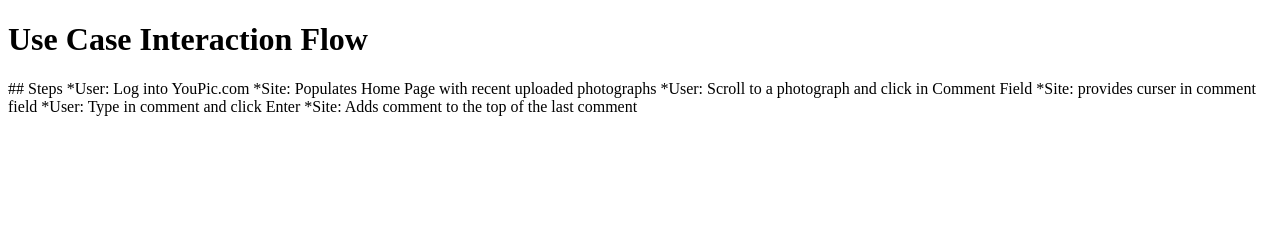
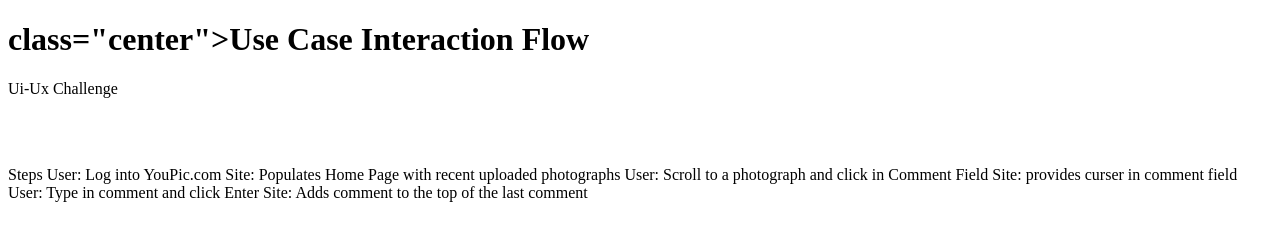
Before and after one commit to AFYAWellth/UI-UX, a plain HTML site: page interaction-flow.html in a window 1280 px wide. Drawn offline with Linux system fonts and the light colour scheme.

```diff
--- /dev/null
+++ b/Style.css
@@ -0,0 +1,13 @@
+h1 {
+    text-align: center;
+    color: #5b18bf;
+}
+
+p {
+    text-align: center;
+    color: #0a0313;
+}
+
+img {
+    width: 50%;
+}
--- a/interaction-flow.html
+++ b/interaction-flow.html
@@ -8,11 +8,20 @@
     <title>Use Case Interaction Flow to add a comment on a photo in YouPic</title>
 </head>
 <body>
-<h1>Use Case Interaction Flow</h1>
-## Steps
-*User: Log into YouPic.com
-*Site: Populates Home Page with recent uploaded photographs
-*User: Scroll to a photograph and click in Comment Field
-*Site: provides curser in comment field
-*User: Type in comment and click Enter
-*Site: Adds comment to the top of the last comment
+<h1> class="center">Use Case Interaction Flow</h1>
+<p class="center">
+    Ui-Ux Challenge
+</p>
+<br><br>
+
+<p class="center">
+    Steps
+User: Log into YouPic.com
+Site: Populates Home Page with recent uploaded photographs
+User: Scroll to a photograph and click in Comment Field
+Site: provides curser in comment field
+User: Type in comment and click Enter
+Site: Adds comment to the top of the last comment
+</p>
+</body>
+</html>
```
Also changed, not shown: index.html (+4 -1 lines).
